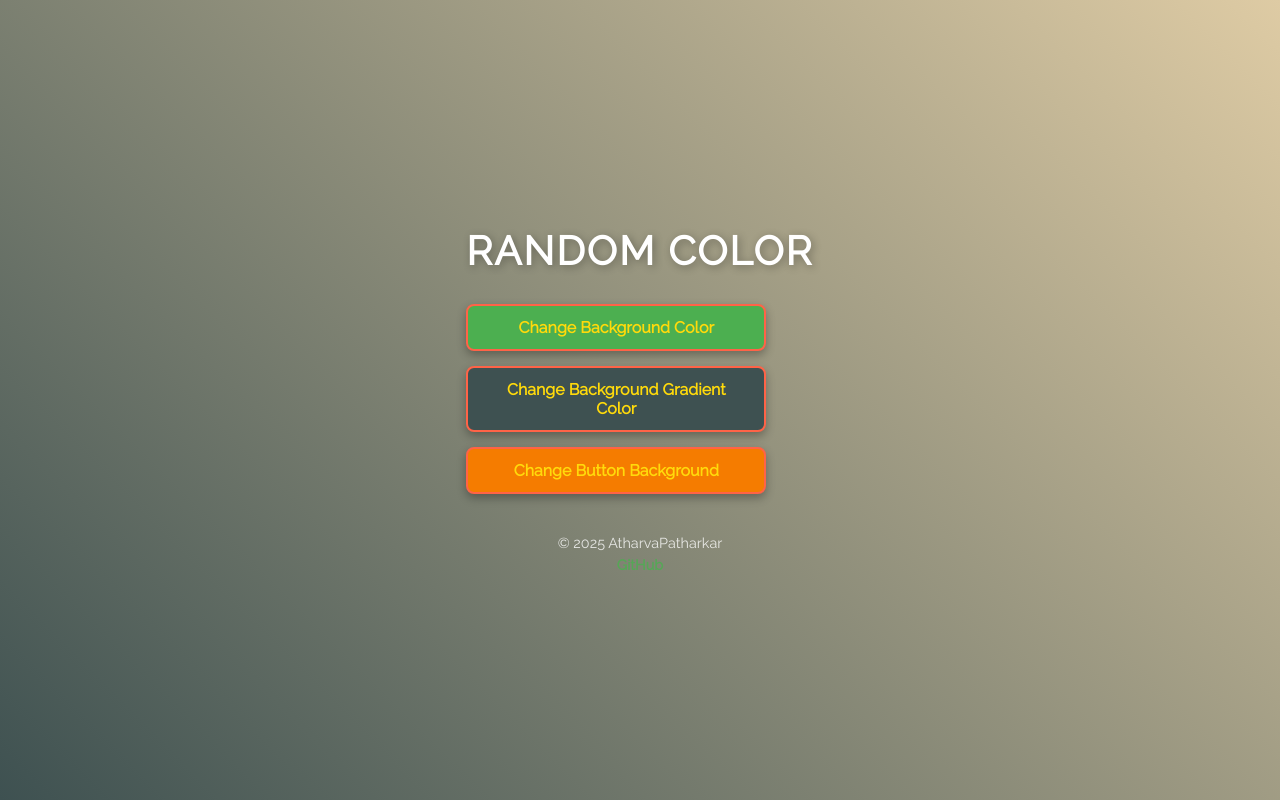
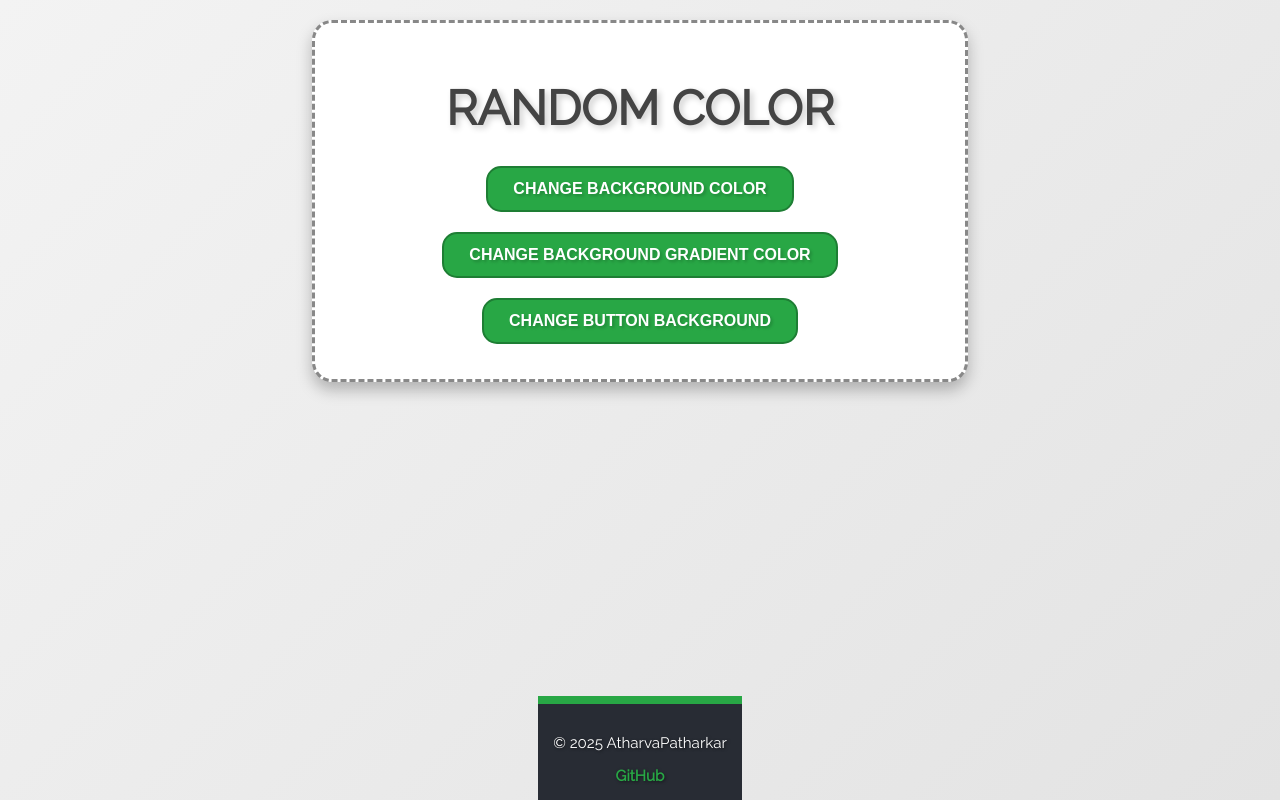
Before and after one commit to AtharvaPatharkar/web-development-projects, a plain HTML site: page Random Color Generator/index.html in a window 1280 px wide. Drawn offline with Linux system fonts and the light colour scheme.

Commit message:
Update style.css

```diff
--- a/Random Color Generator/style.css
+++ b/Random Color Generator/style.css
@@ -1,162 +1,124 @@
-/* General Reset */
-* {
+/* General Styling */
+body {
   margin: 0;
-  padding: 0;
-  box-sizing: border-box;
   font-family: 'Raleway', sans-serif;
+  display: flex;
+  flex-direction: column;
+  align-items: center;
+  justify-content: center;
+  min-height: 100vh;
+  background: linear-gradient(135deg, #f3f3f3, #e3e3e3);
+  overflow-x: hidden;
+  transition: background 0.5s ease;
 }
 
-/* Body Styling */
-body {
-  display: flex;
-  flex-direction: column;
-  justify-content: center;
-  align-items: center;
-  min-height: 100vh;
-  background: linear-gradient(45deg, #3e5151, #decba4);
-  color: #ffffff;
-  transition: background-color 0.5s ease;
+h1 {
+  text-align: center;
+  font-size: 3rem;
+  margin-bottom: 20px;
+  color: #444;
+  text-shadow: 3px 3px 6px rgba(0, 0, 0, 0.2);
+  transition: transform 0.3s, color 0.3s;
 }
 
-/* Header Styling */
-h1 {
-  font-size: 2.5em;
-  margin-bottom: 30px;
-  color: #ffffff;
-  text-shadow: 2px 2px 8px rgba(0, 0, 0, 0.3);
-  letter-spacing: 2px;
-  animation: fadeIn 1.2s ease-in-out;
+h1:hover {
+  transform: scale(1.08);
+  color: #666;
 }
 
-/* Button Container */
-.color_gen {
-  display: flex;
-  gap: 15px;
-  flex-wrap: wrap;
-  justify-content: center;
+/* Random Color Section */
+.rndm {
+  text-align: center;
+  padding: 25px;
+  border: 3px dashed #888;
+  border-radius: 20px;
+  box-shadow: 0 8px 15px rgba(0, 0, 0, 0.25);
+  background: white;
+  max-width: 600px;
+  margin: 20px;
+  transition: transform 0.4s, box-shadow 0.4s ease;
 }
 
-
-
-#random {
-  background-color: #4caf50;
+.rndm:hover {
+  transform: translateY(-10px);
+  box-shadow: 0 10px 20px rgba(0, 0, 0, 0.4);
 }
 
-#gradc {
-  background-color: #3e5151;
+/* Buttons */
+button {
+  background-color: #28a745;
+  color: white;
+  border: 2px solid #1e7e34;
+  padding: 12px 25px;
+  margin: 10px;
+  border-radius: 15px;
+  cursor: pointer;
+  font-size: 1rem;
+  font-weight: bold;
+  text-transform: uppercase;
+  transition: all 0.3s ease;
+  text-shadow: 2px 2px 3px rgba(0, 0, 0, 0.2);
 }
 
-.brndm {
-  background-color: #f57c00;
+button:hover {
+  background-color: #218838;
+  transform: scale(1.1);
+  box-shadow: 0 5px 10px rgba(0, 0, 0, 0.3);
 }
 
-/* Hover Effects for Buttons */
-button:hover {
-  transform: translateY(-3px);
-  box-shadow: 0px 6px 12px rgba(0, 0, 0, 0.4);
+button:active {
+  transform: scale(0.95);
+  background-color: #1e7e34;
+  box-shadow: 0 3px 6px rgba(0, 0, 0, 0.2);
 }
 
-#random:hover {
-  background-color: #45a049;
-}
-
-#gradc:hover {
-  background-color: #344955;
-}
-
-.brndm:hover {
-  background-color: #fb8c00;
-}
-
-/* Footer Section */
+/* Footer */
 footer {
-  margin-top: 40px;
+  margin-top: auto;
+  padding: 15px;
   text-align: center;
-  font-size: 0.9em;
-  color: #ffffff;
-  opacity: 0.8;
-}
-
-footer p {
-  margin-bottom: 5px;
+  background: #282c34;
+  color: #fff;
+  font-size: 0.95rem;
+  border-top: 8px solid #28a745;
+  text-shadow: 1px 1px 3px rgba(0, 0, 0, 0.5);
 }
 
 footer a {
-  color: #4caf50;
+  color: #28a745;
   text-decoration: none;
   font-weight: bold;
   transition: color 0.3s ease;
 }
 
 footer a:hover {
-  color: #81c784;
-  text-shadow: 0px 2px 8px rgba(76, 175, 80, 0.6);
+  color: #1e7e34;
 }
 
-/* Animations */
-@keyframes fadeIn {
-  0% {
-    opacity: 0;
-    transform: translateY(20px);
+/* Responsive Design */
+@media screen and (max-width: 768px) {
+  h1 {
+    font-size: 2.2rem;
   }
-  100% {
-    opacity: 1;
-    transform: translateY(0);
+
+  .rndm {
+    padding: 20px;
+    max-width: 90%;
+  }
+
+  button {
+    font-size: 0.9rem;
+    padding: 10px 20px;
   }
 }
 
+@media screen and (max-width: 480px) {
+  h1 {
+    font-size: 1.8rem;
+  }
 
-/* Button Container */
-.color_gen {
-  display: flex;
-  flex-direction: column;
-  gap: 15px;
-  align-items: center;
-  width: 100%;
-  max-width: 300px; /* Optional: set max-width for better alignment */
+  button {
+    font-size: 0.8rem;
+    padding: 8px 15px;
+  }
 }
-
-/* Button Styling */
-button {
-  width: 100%; /* Full width of container */
-  padding: 12px 18px;
-  font-size: 1em;
-  border-radius: 8px;
-  border: 2px solid tomato;
-  color: #ffda0b;
-  cursor: pointer;
-  font-weight: bold;
-  transition: all 0.3s ease;
-  box-shadow: 0px 4px 10px rgba(0, 0, 0, 0.3);
-}
-
-/* Individual Button Colors */
-#random {
-  background-color: #4caf50;
-}
-
-#gradc {
-  background-color: #3e5151;
-}
-
-.brndm {
-  background-color: #f57c00;
-}
-
-/* Hover Effects */
-button:hover {
-  transform: translateY(-3px);
-  box-shadow: 0px 6px 12px rgba(0, 0, 0, 0.4);
-}
-
-#random:hover {
-  background-color: #45a049;
-}
-
-#gradc:hover {
-  background-color: #344955;
-}
-
-.brndm:hover {
-  background-color: #fb8c00;
-}
```
